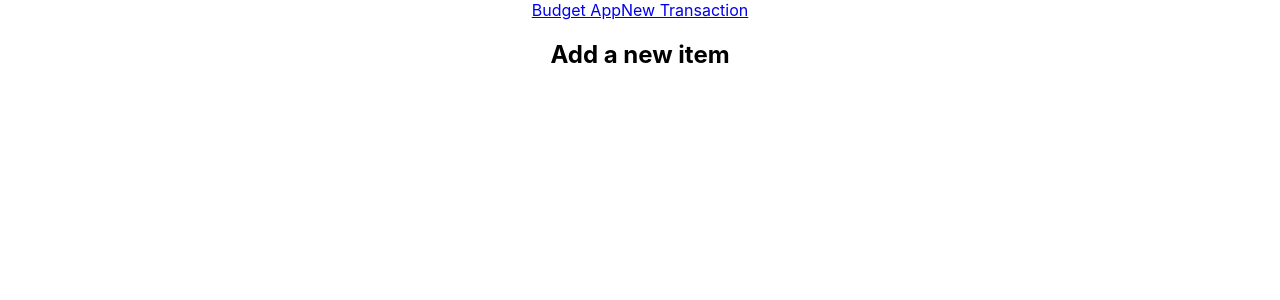
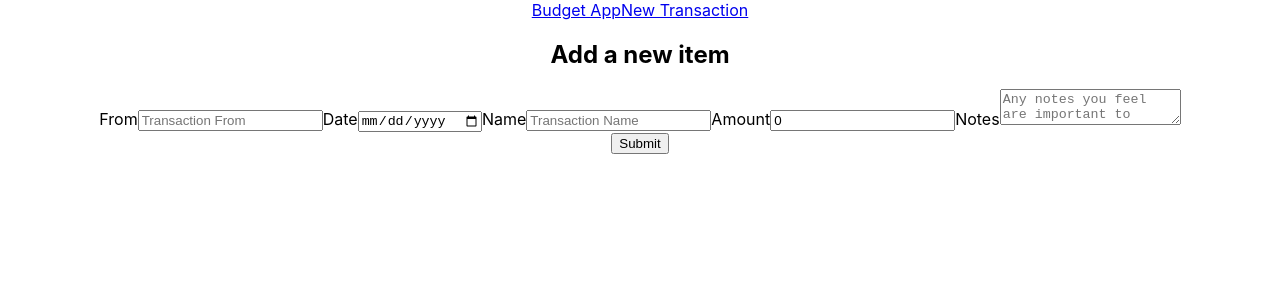
Before and after one commit to joshuafmendez/budget-app, a React (Create React App) app: page /transactions/new in a window 1280 px wide. Shown: the top 300 px of the page. Built offline with nearby package versions, Linux system fonts and the light colour scheme; no server answers.

Commit message:
implemented add new form

```diff
--- a/src/App.js
+++ b/src/App.js
@@ -15,6 +15,11 @@ const API = apiURL();
 
 const App = () => {
   const [transactions, setTransactions] = useState([]);
+
+  // Add a new transaction
+  const addTransaction = () => {
+
+  }
 
   const fetchData = async () => {
     try {
@@ -39,7 +44,7 @@ const App = () => {
           <Index transactions={transactions}/>
         </Route>
         <Route exact path="/transactions/new">
-          <New />
+          <New addTransaction={addTransaction} />
         </Route>
         <Route exact path="/transactions/:index">
           <Show />
--- /dev/null
+++ b/src/Components/TransNewForm.js
@@ -0,0 +1,85 @@
+import { useState } from "react";
+import { useHistory } from "react-router-dom";
+
+import uuid from "react-uuid";
+
+const TransNewForm = (props) => {
+  let history = useHistory();
+  const [transaction, setTransaction] = useState({
+    id: uuid(),
+    from: "",
+    date: "",
+    name: "",
+    amount: 0,
+    notes: ""
+  });
+
+  const handleTextChange = (e) => {
+    setTransaction({ ...transaction, [e.target.id]: e.target.value });
+  };
+
+  const handleNumber = (e) => {
+    setTransaction({ ...transaction, amount: Number(e.target.value) });
+  };
+
+  const handleSubmit = (e) => {
+    e.preventDefault();
+    console.log(transaction);
+    props.addTransaction(transaction);
+    history.push("/transactions");
+  };
+  return (
+    <div className="New">
+      <form onSubmit={handleSubmit}>
+      <label htmlFor="from">From</label>
+        <input
+          id="from"
+          type="text"
+          required
+          value={transaction.from}
+          placeholder="Transaction From"
+          onChange={handleTextChange}
+        />
+        <label htmlFor="date">Date</label>
+        <input
+          id="date"
+          value={transaction.date}
+          type="date"
+          onChange={handleTextChange}
+          placeholder="DD/MM/YYYY"
+          required
+        />
+        <label htmlFor="name">Name</label>
+        <input
+          id="name"
+          type="text"
+          required
+          value={transaction.name}
+          placeholder="Transaction Name"
+          onChange={handleTextChange}
+        />
+        <label htmlFor="amount">Amount</label>
+        <input
+          id="amount"
+          name="amount"
+          type="number"
+          value={transaction.amount}
+          onChange={handleNumber}
+          placeholder="Amount"
+        />
+        <label htmlFor="notes">Notes</label>
+        <textarea
+          id="notes"
+          name="notes"
+          value={transaction.notes}
+          placeholder="Any notes you feel are important to remember"
+          onChange={handleTextChange}
+        />
+        <br />
+        <input type="submit" />
+      </form>
+    </div>
+  );
+};
+
+export default TransNewForm;
--- a/src/Pages/New.js
+++ b/src/Pages/New.js
@@ -1,7 +1,10 @@
-const New = () => {
+import TransNewForm from "../Components/TransNewForm";
+
+const New = ({addTransaction}) => {
   return (
     <section className="New">
       <h2>Add a new item</h2>
+      <TransNewForm addTransaction={addTransaction}/>
     </section>
   );
 };
```
